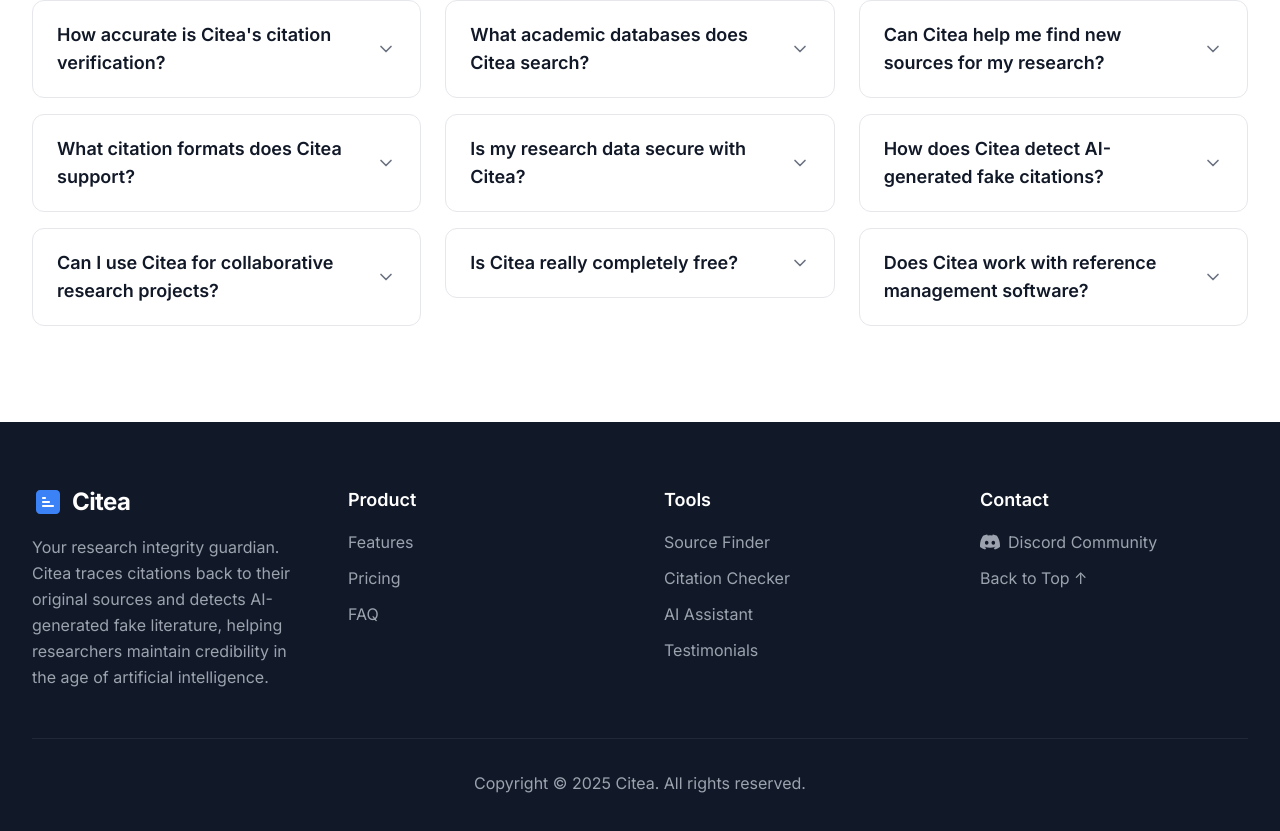
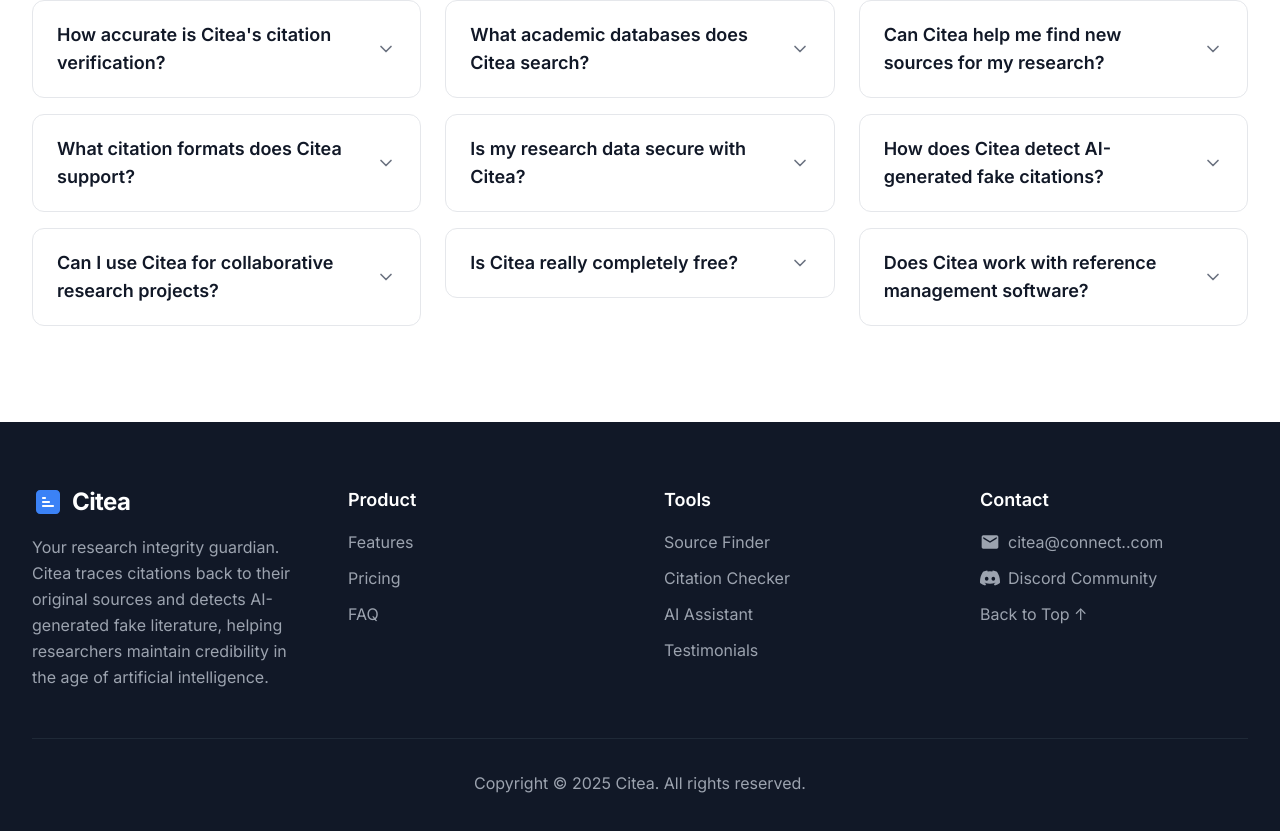
Before and after one commit to Mercury-nju/Citea, a Next.js app: page / in a window 1280 px wide. Shown: the part 6757-7588 px from the top of the page. Built offline with nearby package versions, Linux system fonts and the light colour scheme.

Commit message:
Footer: add contact email link (display citea@connect..com -> mailto lihongyangnju@gmail.com)

```diff
--- a/components/Footer.tsx
+++ b/components/Footer.tsx
@@ -80,6 +80,17 @@ export default function Footer() {
             <ul className="space-y-3">
               <li>
                 <a
+                  href="mailto:lihongyangnju@gmail.com"
+                  className="flex items-center gap-2 text-gray-400 hover:text-white transition"
+                >
+                  <svg className="w-5 h-5" fill="currentColor" viewBox="0 0 24 24" aria-hidden="true">
+                    <path d="M20 4H4c-1.1 0-2 .9-2 2v12c0 1.1.9 2 2 2h16c1.1 0 2-.9 2-2V6c0-1.1-.9-2-2-2zm0 4-8 5L4 8V6l8 5 8-5v2z"/>
+                  </svg>
+                  <span>citea@connect..com</span>
+                </a>
+              </li>
+              <li>
+                <a
                   href="https://discord.gg/GQZDMRYhGC"
                   target="_blank"
                   rel="noopener noreferrer"
```
